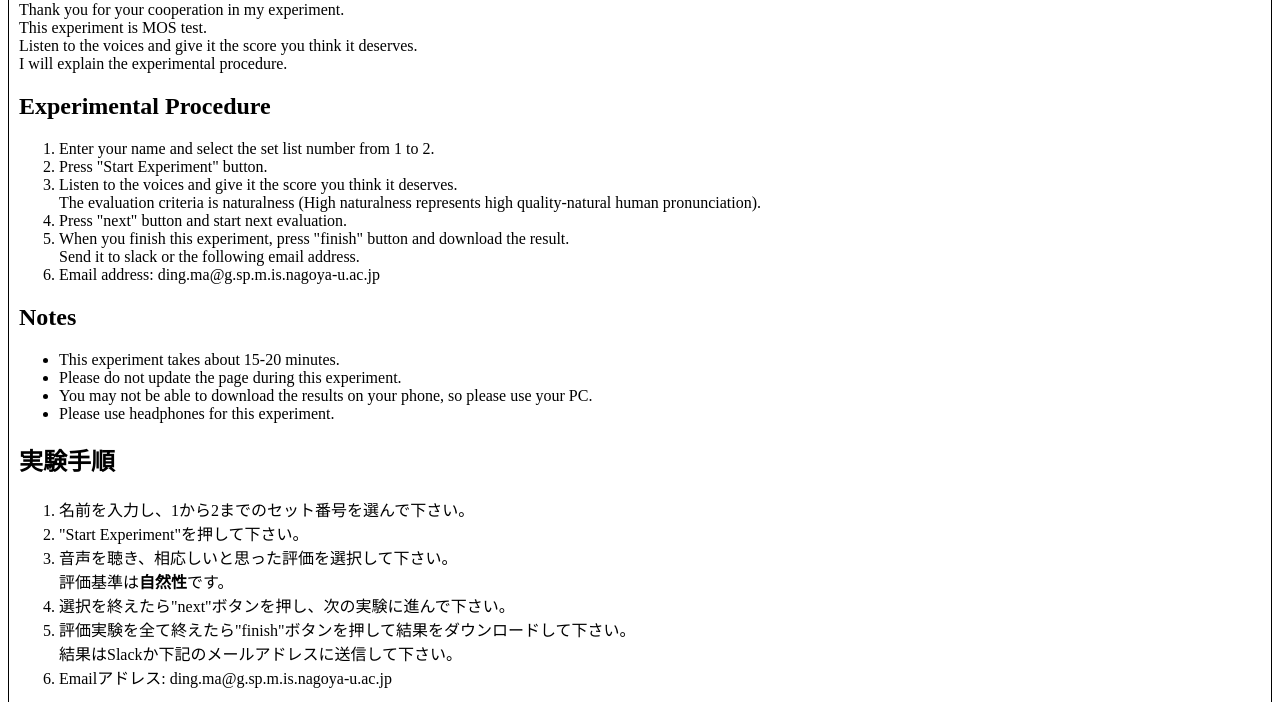
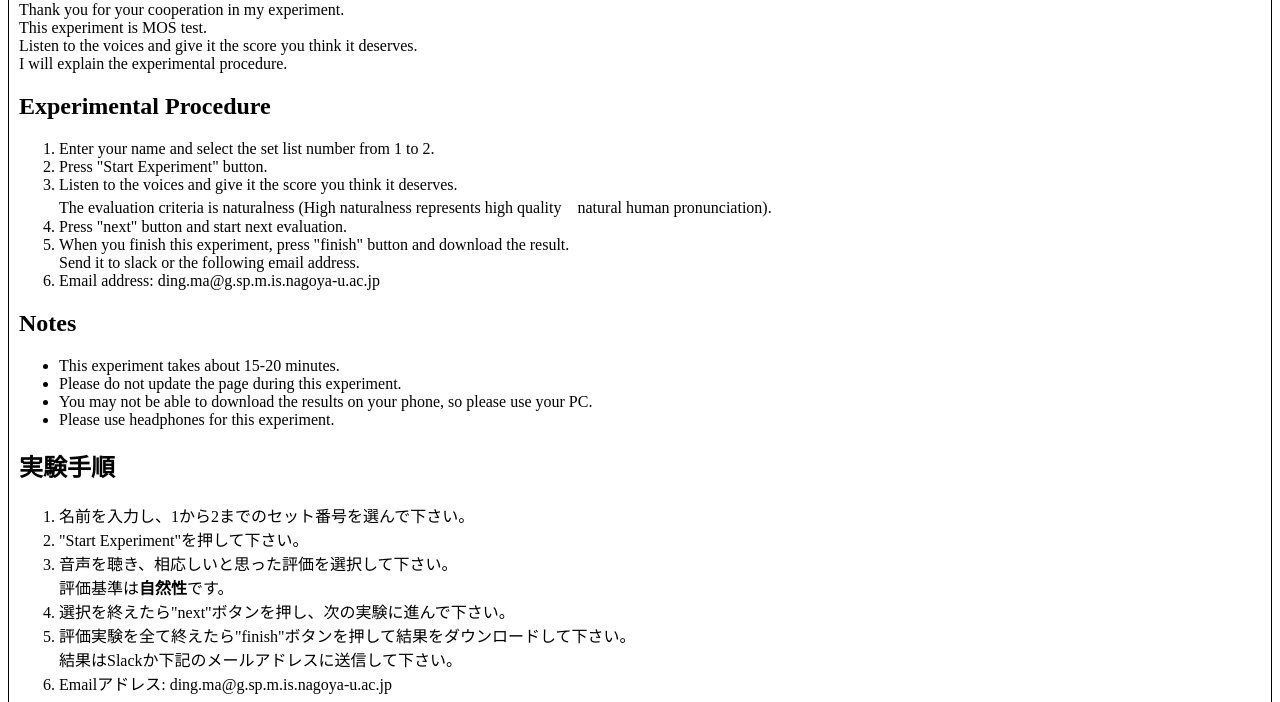
Before and after one commit to SilentIcyMoon/EL2SLT_new, a plain HTML site: page index.html in a window 1280 px wide. Shown: the part 98-800 px from the top of the page. Drawn offline with Linux system fonts and the light colour scheme.

Commit message:
Update index.html

```diff
--- a/index.html
+++ b/index.html
@@ -24,7 +24,7 @@
                     <li>Enter your name and select the set list number from 1 to 2.</li>
                     <li>Press "Start Experiment" button.</li>
                     <li>Listen to the voices and give it the score you think it deserves.<br>
-                        The evaluation criteria is naturalness (High naturalness represents high quality-natural human pronunciation).</li>
+                        The evaluation criteria is naturalness (High naturalness represents high quality　natural human pronunciation).</li>
                     <li>Press "next" button and start next evaluation.</li>
                     <li>When you finish this experiment, press "finish" button and download the result.<br>
                         Send it to slack or the following email address.</li>
```
